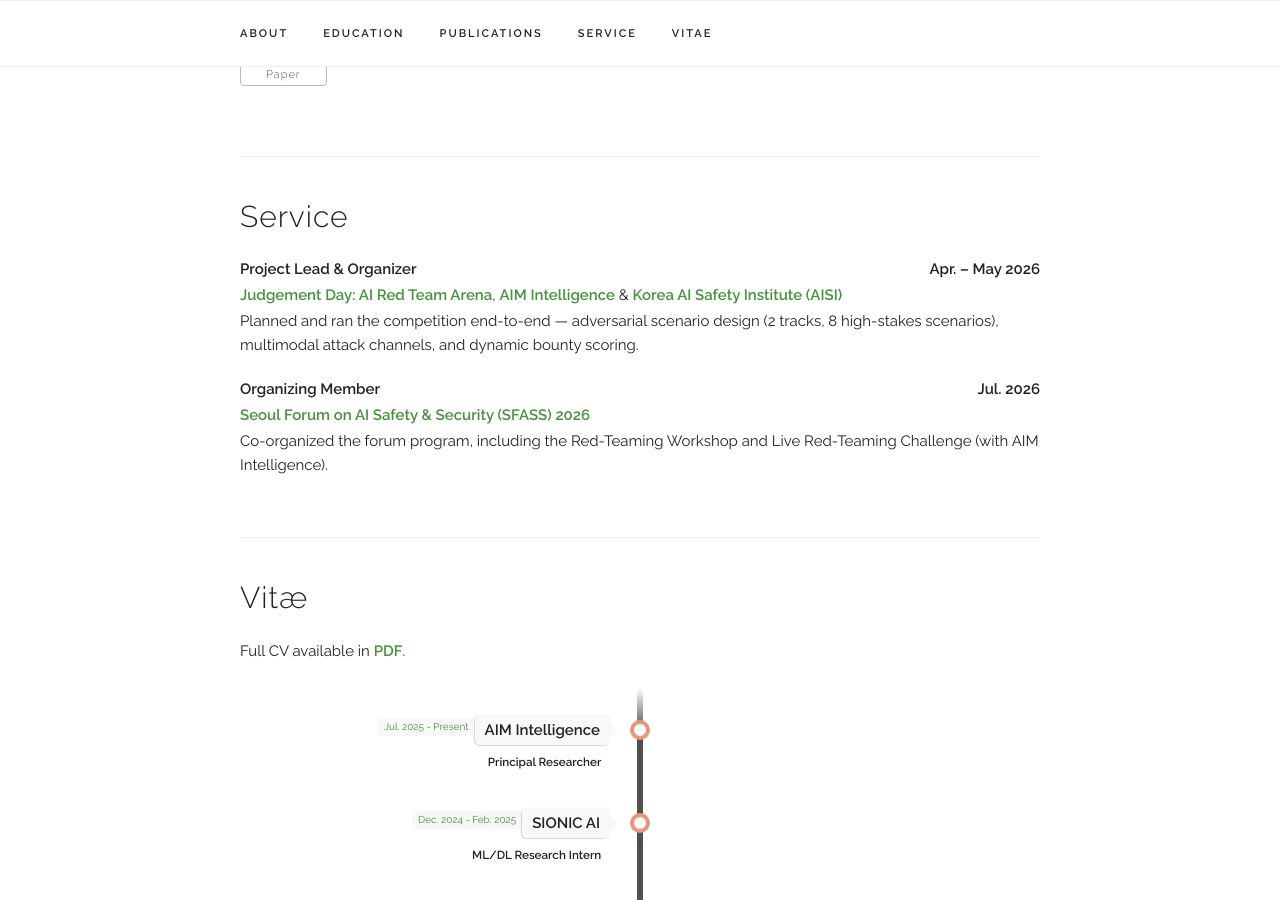
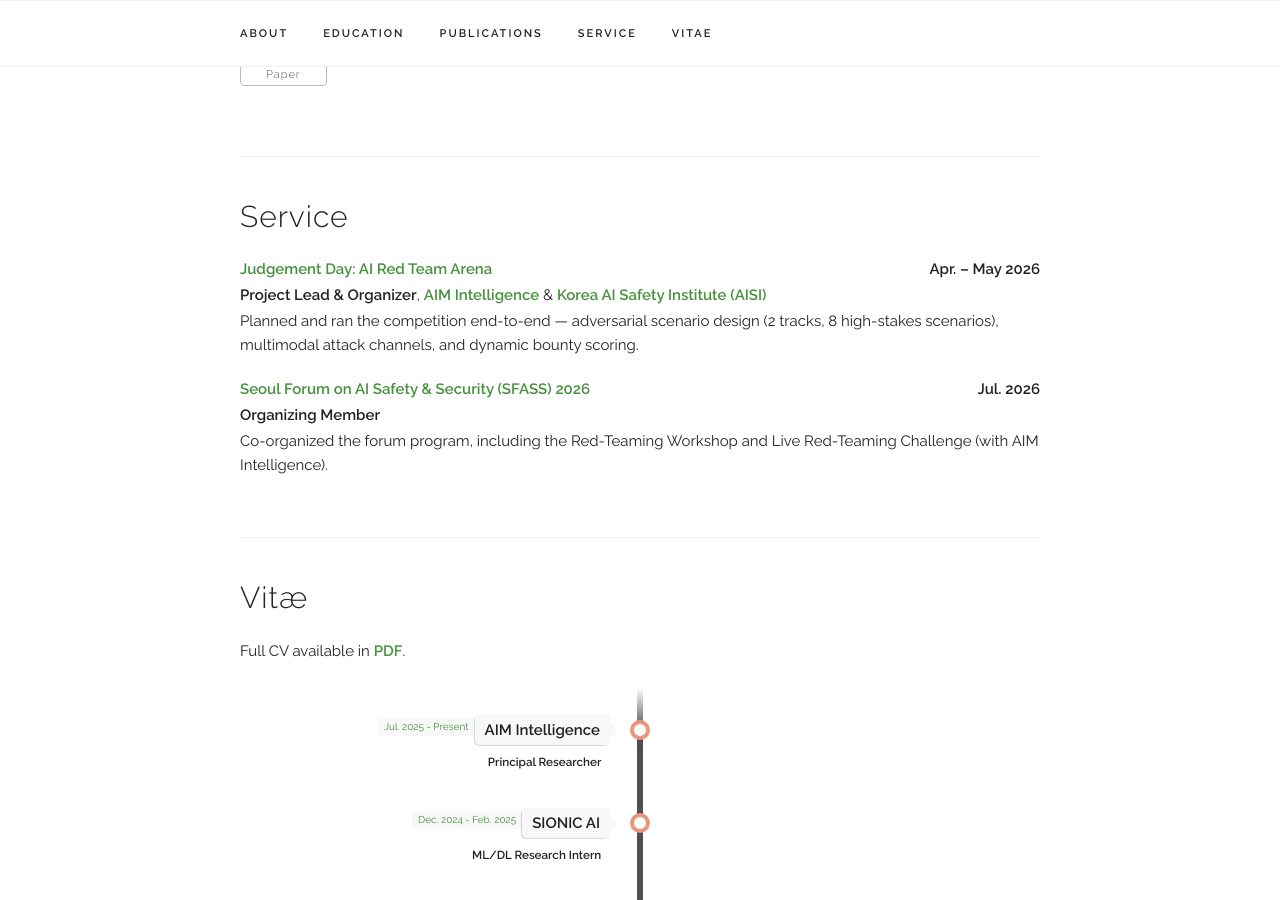
Before and after one commit to Dasol-Choi/dasol-choi.github.io, a Jekyll site: the page built from index.html, in a window 1280 px wide and 900 px high, scrolled down 3387 px. Built offline with Jekyll 4.4.1, drawn with Linux system fonts in a browser that asks for light colours; some web fonts are replaced; some of the changed text lies outside the part shown.

Commit message:
add Service

```diff
--- a/index.html
+++ b/index.html
@@ -109,14 +109,14 @@
 <div class="docs-section" id="service">
   <h4>Service</h4>
   <div class="paper">
-    <p class="title"><b>Project Lead &amp; Organizer<b style="float:right;">Apr. – May 2026</b></b></p>
-    <p><a href="https://judgementday.aim-intelligence.com/" target="_blank">Judgement Day: AI Red Team Arena</a>, <a href="https://aim-intelligence.com" target="_blank">AIM Intelligence</a> &amp; <a href="https://www.aisi.re.kr/eng" target="_blank">Korea AI Safety Institute (AISI)</a></p>
+    <p class="title"><b><a href="https://judgementday.aim-intelligence.com/" target="_blank">Judgement Day: AI Red Team Arena</a><b style="float:right;">Apr. – May 2026</b></b></p>
+    <p><b>Project Lead &amp; Organizer</b>, <a href="https://aim-intelligence.com" target="_blank">AIM Intelligence</a> &amp; <a href="https://www.aisi.re.kr/eng" target="_blank">Korea AI Safety Institute (AISI)</a></p>
     <p>Planned and ran the competition end-to-end — adversarial scenario design (2 tracks, 8 high-stakes scenarios), multimodal attack channels, and dynamic bounty scoring.</p>
   </div>
 
   <div class="paper">
-    <p class="title"><b>Organizing Member<b style="float:right;">Jul. 2026</b></b></p>
-    <p><a href="https://aisafety.ai.kr/eng/" target="_blank">Seoul Forum on AI Safety &amp; Security (SFASS) 2026</a></p>
+    <p class="title"><b><a href="https://aisafety.ai.kr/eng/" target="_blank">Seoul Forum on AI Safety &amp; Security (SFASS) 2026</a><b style="float:right;">Jul. 2026</b></b></p>
+    <p><b>Organizing Member</b></p>
     <p>Co-organized the forum program, including the Red-Teaming Workshop and Live Red-Teaming Challenge (with AIM Intelligence).</p>
   </div>
 </div>
```
Also changed, not shown: other parts of index.html (+1 -1 lines).
